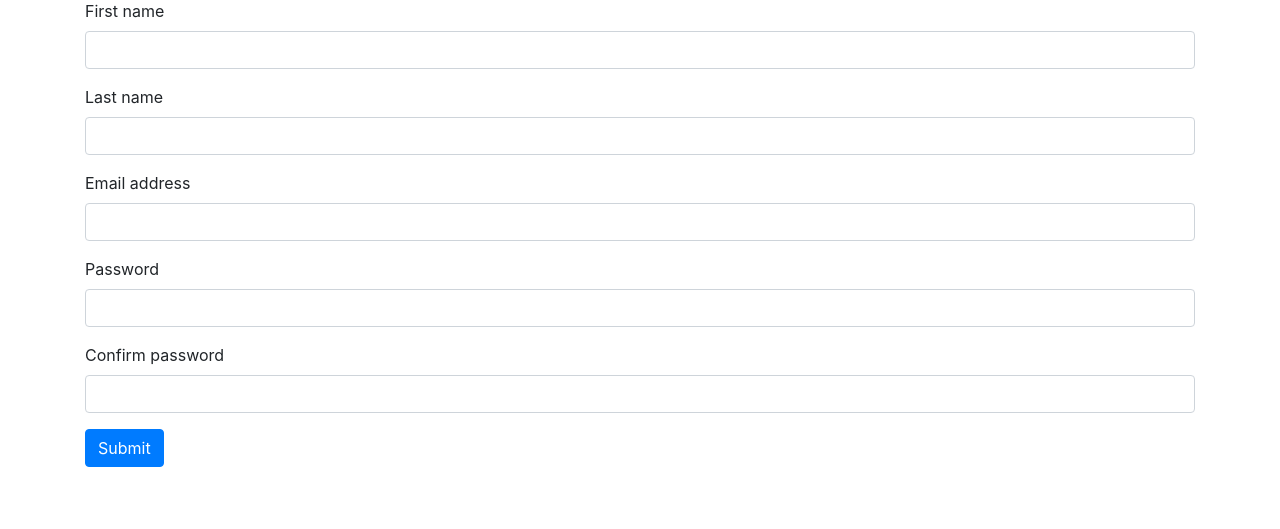
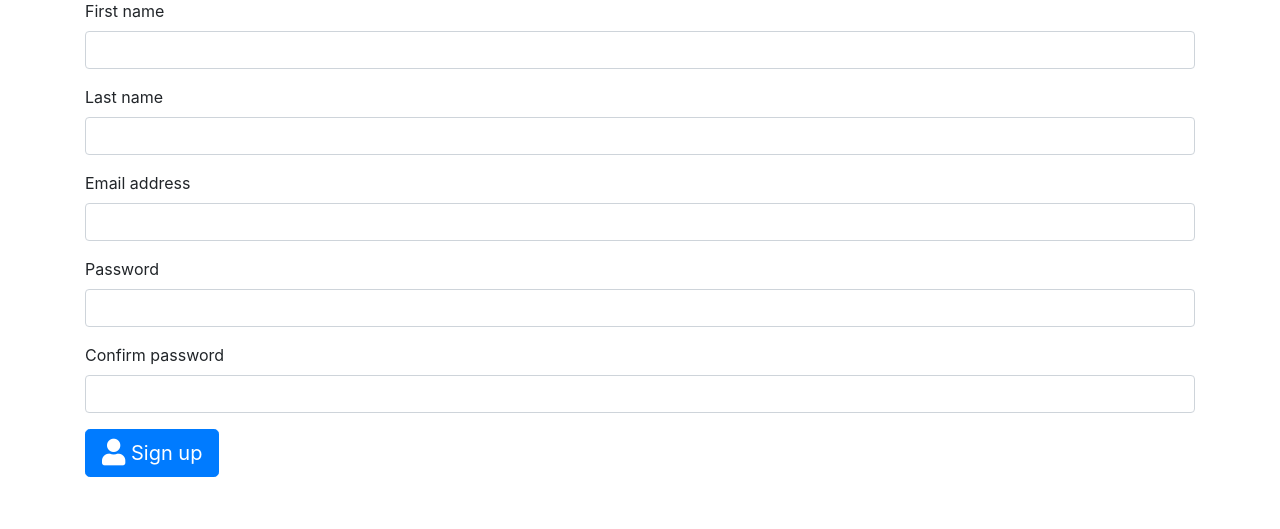
Before and after one commit to MashSoftware/diary-ui, a Python web app: template app/templates/sign_up.html in a window 1280 px wide. Shown: the part 138-667 px from the top of the page. Run offline with Jinja, Linux system fonts and the light colour scheme; the template is opened without the code that fills it: most values are stand-ins (such as "Sample title", 1, 10 or a date in 2020); form fields are guessed from the names that the template uses; some libraries are stand-ins or nearby versions.

Commit message:
submit buttons

```diff
--- a/app/templates/child.html
+++ b/app/templates/child.html
@@ -63,6 +63,6 @@
         <div class="invalid-feedback">{{error}}</div>
         {% endfor %}
     </div>
-    {{ form.submit(class="btn btn-primary") }}
+    <button class="btn btn-primary btn-lg" type="submit"><i class="fas fa-child fa-lg"></i> Register child</button>
 </form>
 {% endblock %}
--- a/app/templates/log_in.html
+++ b/app/templates/log_in.html
@@ -38,7 +38,6 @@
             {{ form.remember_me.label(class="form-check-label") }}
         </div>
     </div>
-
-    {{ form.submit(class="btn btn-primary") }}
+    <button class="btn btn-primary btn-lg" type="submit"><i class="fas fa-sign-in-alt fa-lg"></i> Log in</button>
 </form>
 {% endblock %}
--- a/app/templates/sign_up.html
+++ b/app/templates/sign_up.html
@@ -65,6 +65,6 @@
         <div class="invalid-feedback">{{error}}</div>
         {% endfor %}
     </div>
-    {{ form.submit(class="btn btn-primary") }}
+    <button class="btn btn-primary btn-lg" type="submit"><i class="fas fa-user fa-lg"></i> Sign up</button>
 </form>
 {% endblock %}
```
